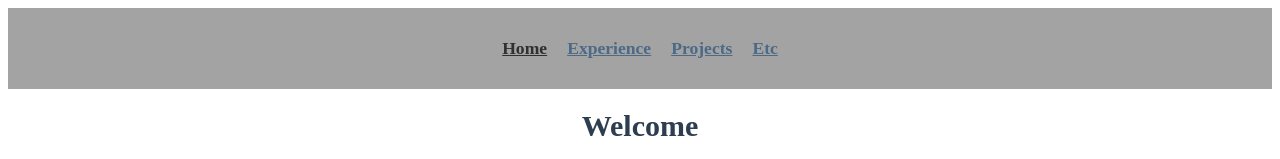
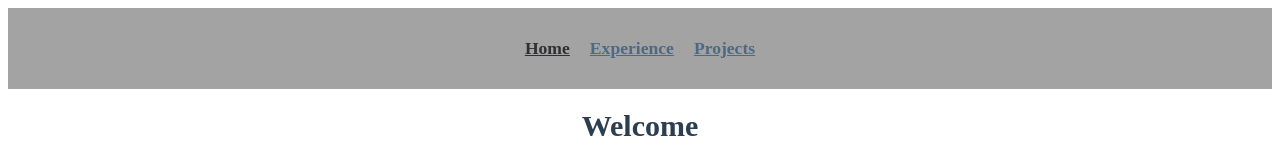
Before and after one commit to rlend4/portpolio, a Vue app in the folder hv-kim-portpolio/: page / in a window 1280 px wide. Shown: the top 159 px of the page. Built offline with nearby package versions, Linux system fonts and the light colour scheme; a web font is replaced by a local one.

Commit message:
etc 제거

```diff
--- a/hv-kim-portpolio/src/App.vue
+++ b/hv-kim-portpolio/src/App.vue
@@ -3,7 +3,7 @@
     <router-link to="/">Home</router-link>
     <router-link to="/edu">Experience</router-link>
     <router-link to="/Projects">Projects</router-link>
-    <router-link to="/etc">Etc</router-link>
+    <!--<router-link to="/etc">Etc</router-link>-->
   </div>
   <router-view/>
 </template>
```
